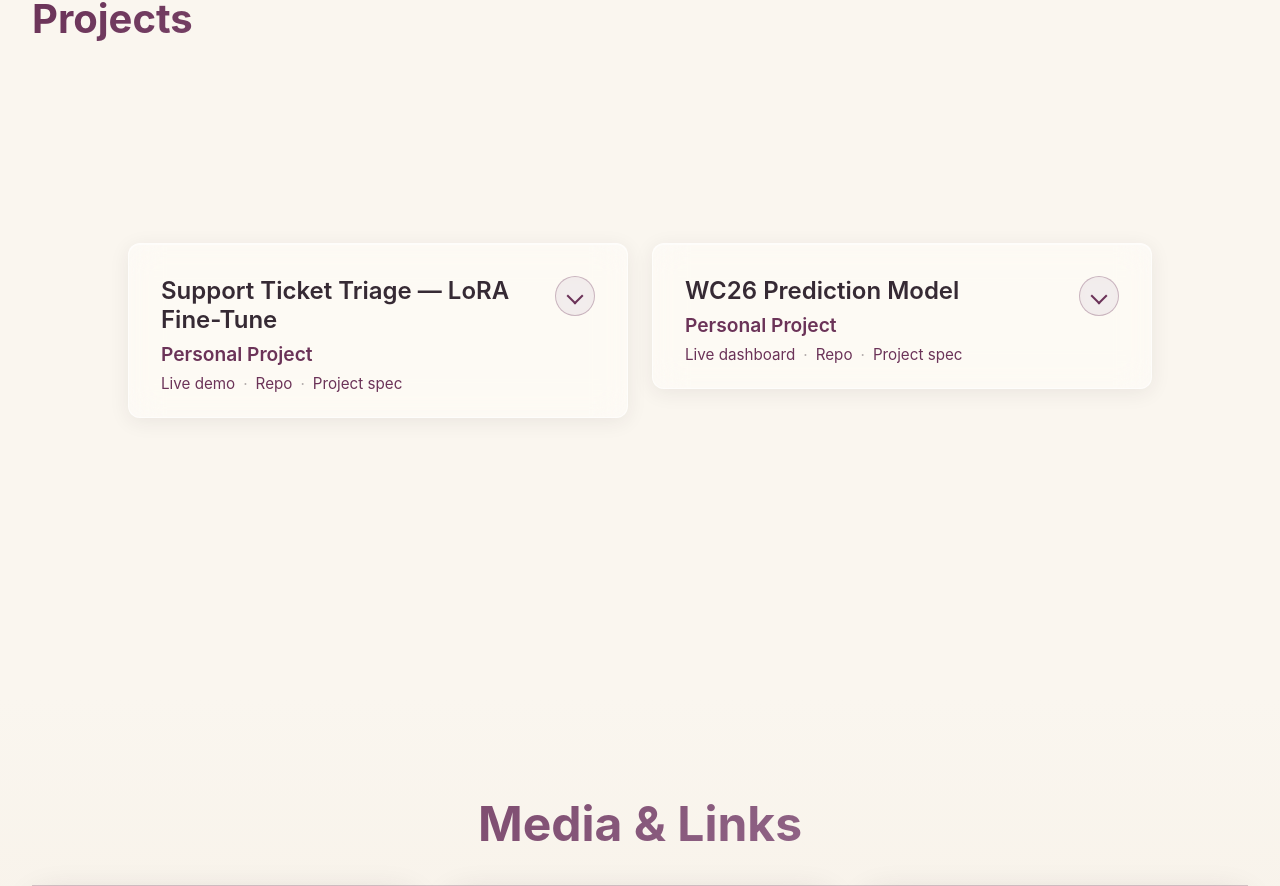
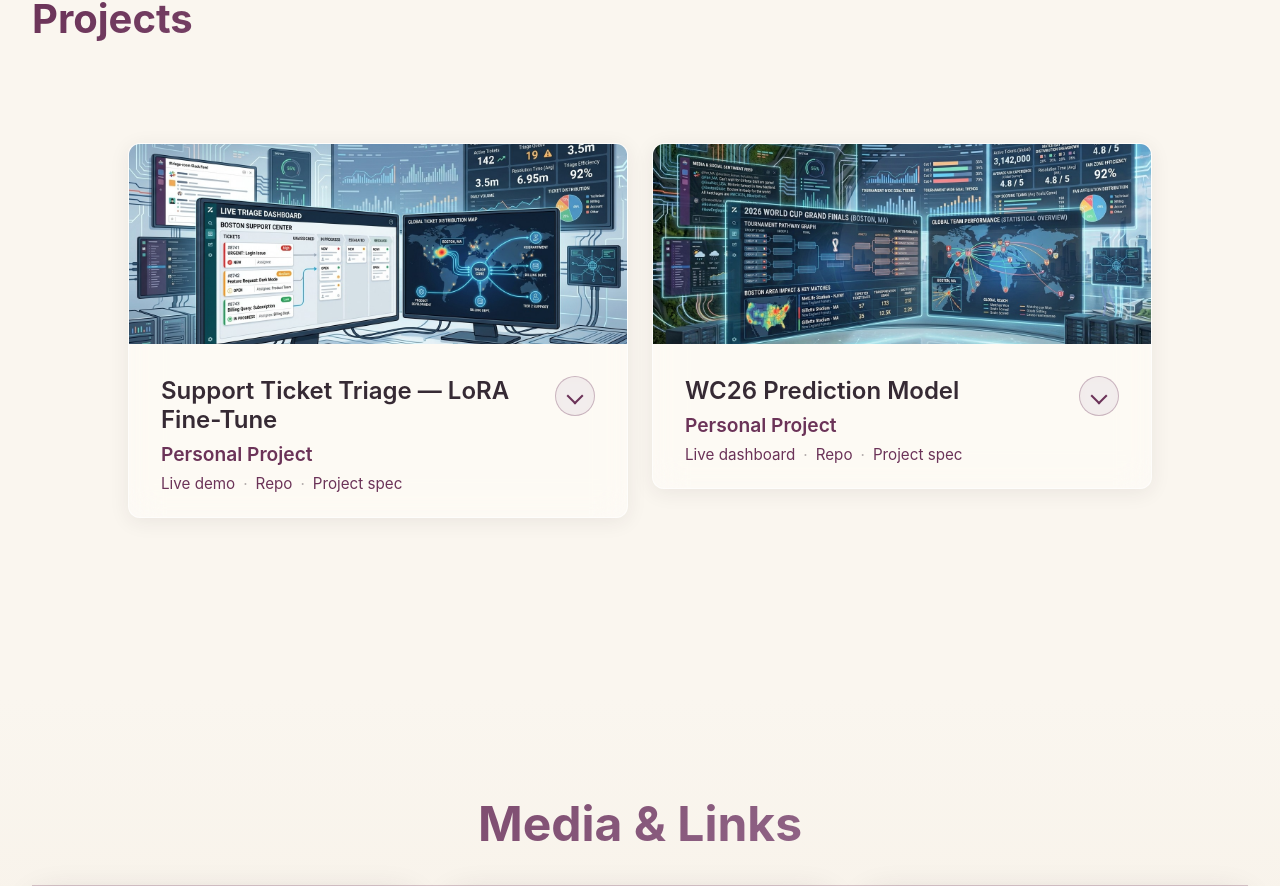
Before and after one commit to bmwelu12/breda.github.io, a React (Create React App) app: page / in a window 1280 px wide. Shown: the part 3654-4540 px from the top of the page. Built offline with nearby package versions, Linux system fonts and the light colour scheme.

Commit message:
Add dashboard preview images to Projects cards
Co-Authored-By: Claude Sonnet 5 <noreply@anthropic.com>
Claude-Session: https://claude.ai/code/session_01K1aW1xiJtKXSS7KWh62M42

```diff
--- a/src/pages/Home.js
+++ b/src/pages/Home.js
@@ -532,6 +532,16 @@ function Home() {
                 className={`experience-card ${expandedProject === 'lora' ? 'expanded' : ''}`}
                 onClick={() => toggleProject('lora')}
               >
+                <div className="card-image">
+                  <img
+                    src={getImagePath('project-lora.jpg')}
+                    alt="Support Ticket Triage - Live triage dashboard"
+                    className="card-img"
+                    onError={(e) => {
+                      console.error('Failed to load image:', e.target.src);
+                    }}
+                  />
+                </div>
                 <div className="card-header">
                   <div className="card-header-content">
                     <h3 className="card-job-title">Support Ticket Triage — LoRA Fine-Tune</h3>
@@ -565,6 +575,16 @@ function Home() {
                 className={`experience-card ${expandedProject === 'wc26' ? 'expanded' : ''}`}
                 onClick={() => toggleProject('wc26')}
               >
+                <div className="card-image">
+                  <img
+                    src={getImagePath('project-wc26.jpg')}
+                    alt="WC26 Prediction Model - World Cup grand finals dashboard"
+                    className="card-img"
+                    onError={(e) => {
+                      console.error('Failed to load image:', e.target.src);
+                    }}
+                  />
+                </div>
                 <div className="card-header">
                   <div className="card-header-content">
                     <h3 className="card-job-title">WC26 Prediction Model</h3>
```
Also changed, not shown: public/images/project-lora.jpg (added), public/images/project-wc26.jpg (added).
